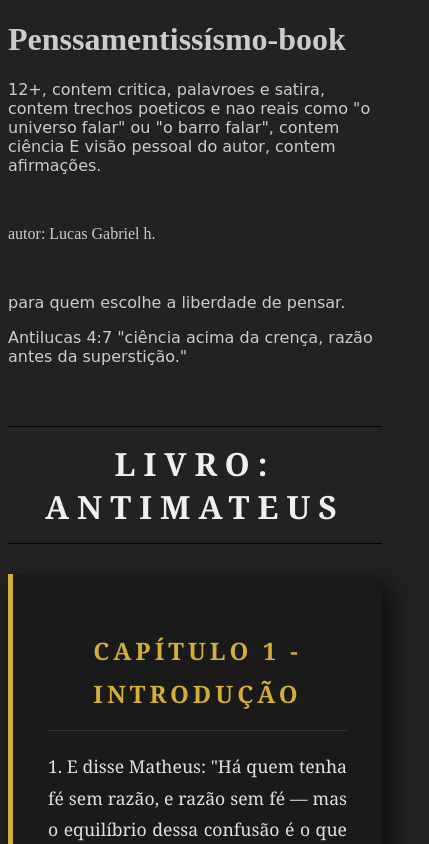
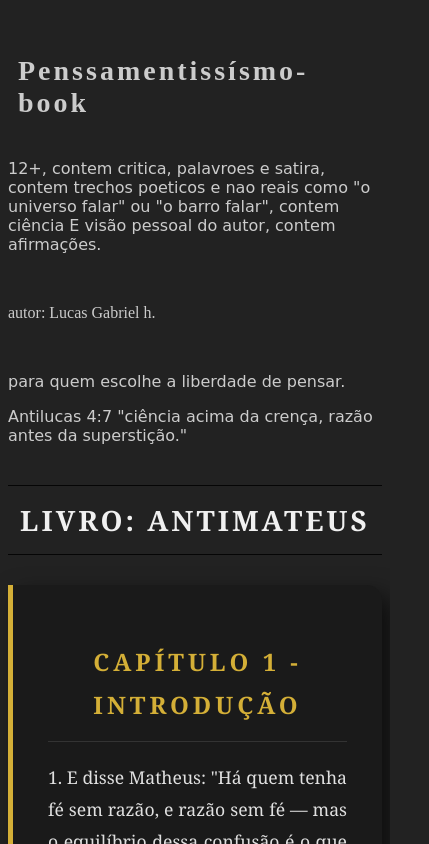
Before and after one commit to abiucas9/Pensamentiss-smo-Book, a plain HTML site: page index.html in a window 390 px wide. Shown: the top 844 px of the page, 429 px wide, since content can reach past the window. Drawn offline with Linux system fonts and the light colour scheme; a web font is replaced by a local one.

Commit message:
Update index.html

```diff
--- a/index.html
+++ b/index.html
@@ -172,6 +172,14 @@
     color: #6b6250;
     font-size: 18px;
 }
+	@media (max-width: 600px) {
+    h1 {
+        font-size: 28px !important;
+        letter-spacing: 3px !important;
+        padding: 15px 10px !important;
+        margin: 40px 0 25px !important;
+    }
+	}
 </style>
 <body>
     <div class="prog-wrap"><div id="prog" class="prog"></div></div>    <header class="hero" id="top">
```
